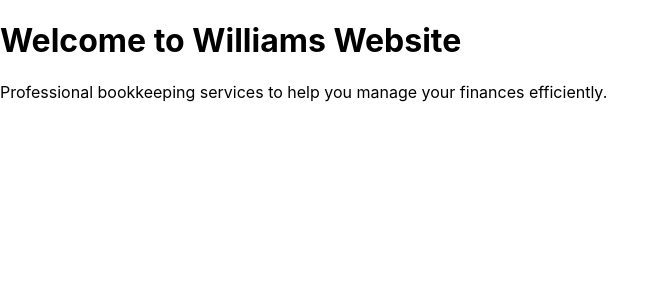
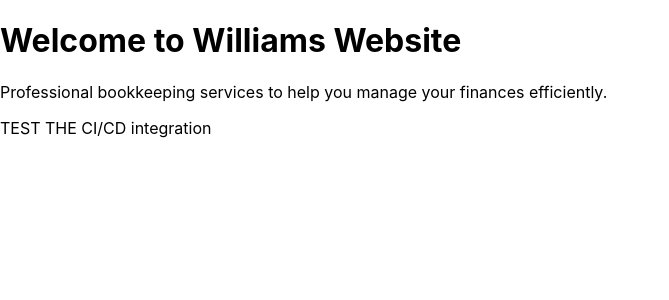
Before and after one commit to pAnderDev/wWebsite, a React (Create React App) app: page / in a window 1280 px wide. Shown: the top 300 px of the page, without its empty margins (0-669 px from the left). Built offline with nearby package versions, Linux system fonts and the light colour scheme.

Commit message:
modified:   src/components/Home.jsx 	modified:   src/index.js

```diff
--- a/src/components/Home.jsx
+++ b/src/components/Home.jsx
@@ -5,6 +5,7 @@ const Home = () => {
     <div>
       <h1>Welcome to Williams Website</h1>
       <p>Professional bookkeeping services to help you manage your finances efficiently.</p>
+      <p>TEST THE CI/CD integration</p>
     </div>
   );
 };
--- a/src/index.js
+++ b/src/index.js
@@ -1,7 +1,6 @@
 import React from 'react';
 import ReactDOM from 'react-dom/client';
 import './index.css';
-import App from './App';
 import reportWebVitals from './reportWebVitals';
 import Home from './components/Home';
 
```
